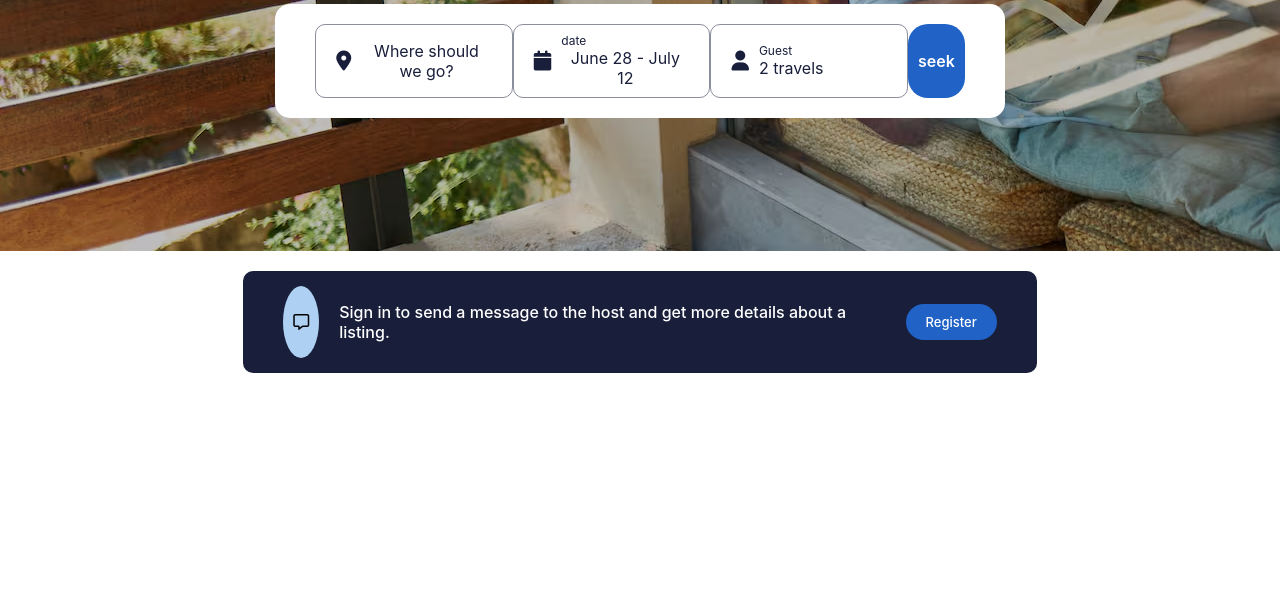
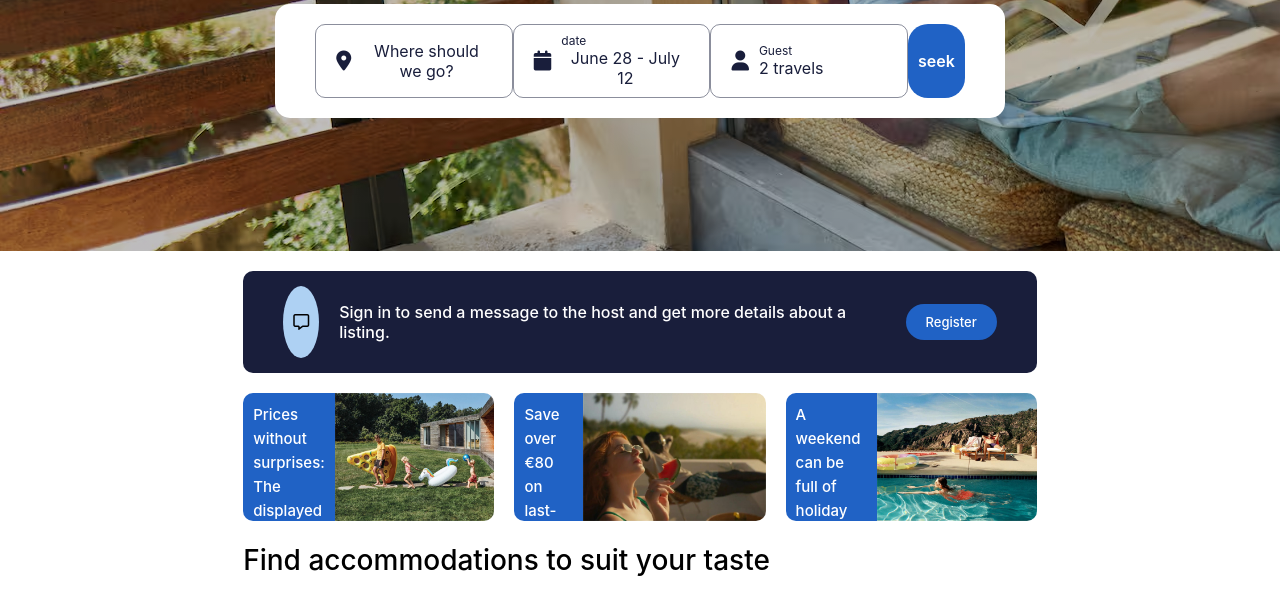
Before and after one commit to tuyisenge250/html_css_learn_at_thegym, a plain HTML site: page index.html in a window 1280 px wide. Shown: the part 295-894 px from the top of the page. Before the commit the page ends 800 px from the top, so only its background shows below. Drawn offline with Linux system fonts and the light colour scheme.

Commit message:
register

```diff
--- a/global.css
+++ b/global.css
@@ -181,3 +181,49 @@ h1{
     padding: 10px 20px;
 
 }
+.booking{
+    margin-top: 20px;
+    display: flex;
+    width: 100%;
+    justify-content: space-between;
+    gap: 20px;
+    height: 16vh;
+}
+.booking-item{
+    display: flex;
+    width: 300%;
+    font-family: ui-sans-serif, -apple-system, system-ui, "Segoe UI", Helvetica, "Apple Color Emoji", Arial, sans-serif, "Segoe UI Emoji", "Segoe UI Symbol";
+    font-size: 15px;
+    font-weight: 500;
+    line-height: 24px;
+    color: rgb(255, 255, 255);
+    border-radius: 10px;
+    overflow: hidden;
+}
+.booking-item div{
+    background-color: #2062c5;
+    width: 50%;
+    padding: 10px 10px;
+    display: flex;
+    justify-content: space-between;
+    flex-direction: column;
+}
+.booking-item div p{
+    margin: 0px;
+}
+.booking-item image{
+    object-fit: cover;
+    width: 50%;
+}
+.booking-item button{
+    background-color: #2062c5;
+    border: none;
+    color: #fff;
+}
+main .about h1{
+    font-family: "Centra No2", -apple-system, BlinkMacSystemFont, "Segoe UI", Roboto, "Helvetica Neue", Arial, sans-serif;
+    font-size: 28px;
+    font-weight: 500;
+    line-height: 32px;
+    color: rgb(25, 30, 59);
+}
--- a/index.html
+++ b/index.html
@@ -65,6 +65,38 @@
                </div>
                 <button>Register</button>
             </div>
+            <div class="booking">
+                <div class="booking-item">
+                    <div>
+                        <p>Prices without surprises: The displayed price already includes th..</p>
+                        <button>
+                            Book now
+                            <i class="fa-solid fa-arrow-right"></i>
+                        </button>
+                    </div>
+                    <img src="./images/image2.jpeg" alt="">
+                </div>
+                <div class="booking-item">
+                    <div>
+                        <p>Save over €80 on last-minute breaks</p>
+                        <button>Book now
+                            <i class="fa-solid fa-arrow-right"></i>
+                        </button>
+                    </div>
+                    <img src="./images/image1.jpeg" alt="">
+                </div>
+                <div class="booking-item">
+                    <div>
+                        <p>A weekend can be full of holiday memories</p>
+                        <button>
+                            Book now
+                            <i class="fa-solid fa-arrow-right"></i>
+                        </button>
+                    </div>
+                    <img src="./images/image3.jpeg" alt="">
+                </div>
+            </div>
+            <h1 style="color: black;">Find accommodations to suit your taste</h1>
         </section>
     </main>
 </body>
```
Also changed, not shown: images/image1.jpeg (added), images/image2.jpeg (added), images/image3.jpeg (added), images/section.jpeg (added).
